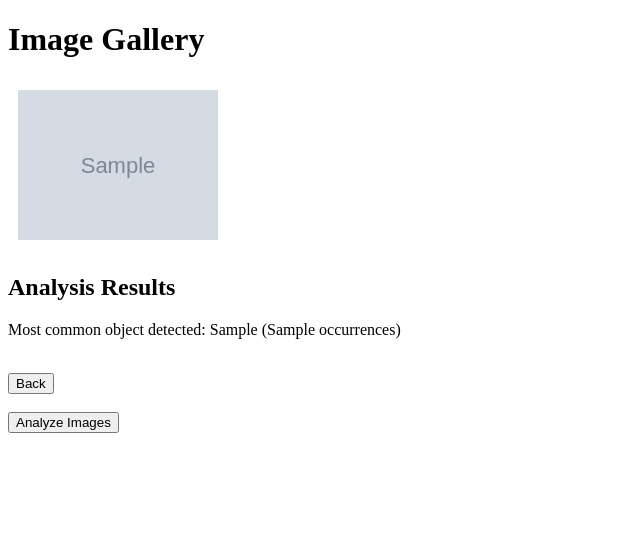
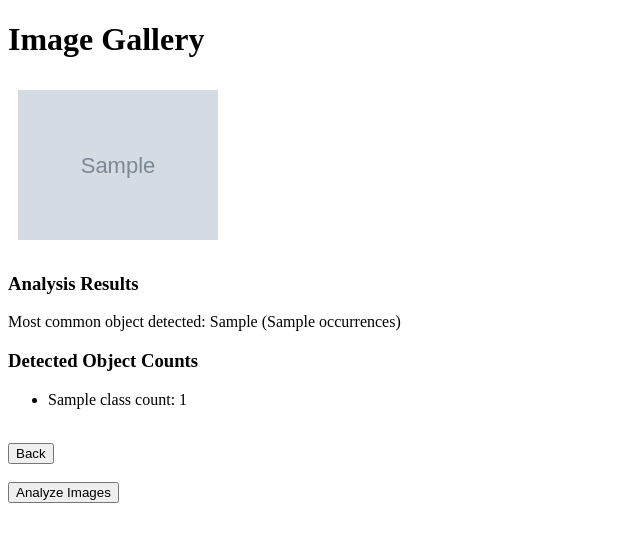
Before and after one commit to HaykuhiGhalamdaryan/ObjectDetection, a Flask app: template ObjectDetection/templates/gallery.html in a window 1280 px wide. Shown: the top 542 px of the page, without its empty margins (0-640 px from the left). Run offline with Flask 3, Linux system fonts and the light colour scheme; the template is opened without the code that fills it: most values are stand-ins (such as "Sample title", 1, 10 or a date in 2020); grey boxes marked "Sample" are stand-in pictures.

Commit message:
Second Commit

```diff
--- a/ObjectDetection/app.py
+++ b/ObjectDetection/app.py
@@ -3,7 +3,6 @@ import os
 from ultralytics import YOLO
 from collections import Counter
 from PIL import Image
-import matplotlib.pyplot as plt
 
 app = Flask(__name__)
 
@@ -56,9 +55,11 @@ def analyze():
 
     class_counts = analyze_images(image_paths)
 
+    all_class_counts = class_counts.items()
+
     most_common_class = class_counts.most_common(1)[0] if class_counts else None
 
-    return render_template('gallery.html', images=os.listdir(UPLOAD_FOLDER), most_common_class=most_common_class)
+    return render_template('gallery.html', images=os.listdir(UPLOAD_FOLDER), all_class_counts=all_class_counts, most_common_class=most_common_class)
 
 if __name__ == '__main__':
     app.run(debug=True)
--- /dev/null
+++ b/ObjectDetection/requirements.txt
@@ -0,0 +1,3 @@
+Flask
+ultralytics
+Pillow
--- a/ObjectDetection/templates/gallery.html
+++ b/ObjectDetection/templates/gallery.html
@@ -16,8 +16,17 @@
     </div>
 
     {% if most_common_class %}
-    <h2>Analysis Results</h2>
+    <h3>Analysis Results</h3>
     <p>Most common object detected: {{ most_common_class[0] }} ({{ most_common_class[1] }} occurrences)</p>
+    {% endif %}
+
+    {% if all_class_counts %}
+        <h3>Detected Object Counts</h3>
+        <ul>
+            {% for class_name, count in all_class_counts %}
+                <li>{{ class_name }}: {{ count }}</li>
+            {% endfor %}
+        </ul>
     {% endif %}
 
     <br>
```
